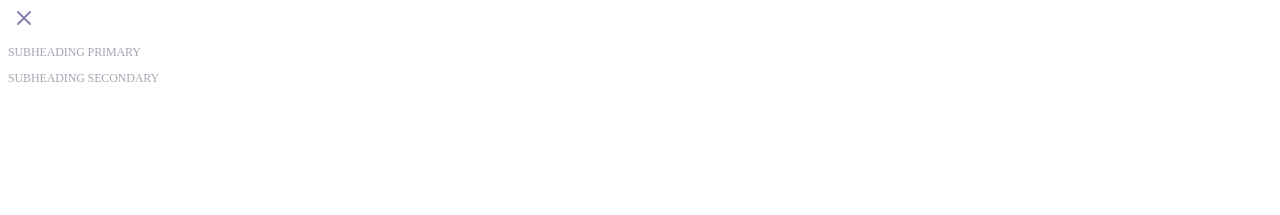
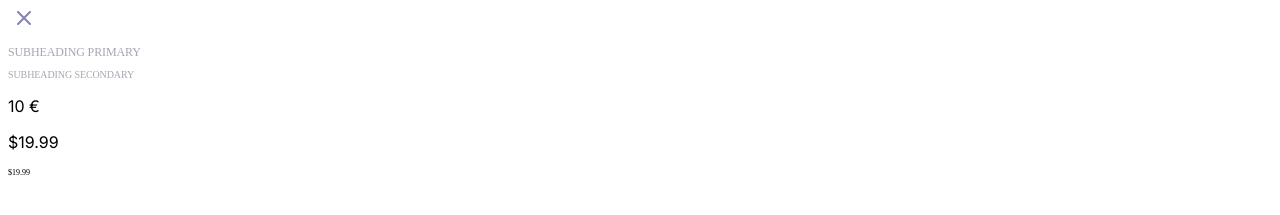
Before and after one commit to JorgeFrias/some-random-react-code, a Next.js app in the folder code-interview-invopop/: page / in a window 1280 px wide. Shown: the part 283-498 px from the top of the page. Built offline with nearby package versions, Linux system fonts and the light colour scheme.

Commit message:
Added the price display element.

```diff
--- a/code-interview-invopop/app/page.tsx
+++ b/code-interview-invopop/app/page.tsx
@@ -16,7 +16,15 @@ import {
 
 import { CloseButton } from "../src/components/buttons/CloseButtonComponent";
 import { HeadingComponent } from "@/components/textElements/HeadingComponent";
-import { SubheadingComponent, SubheadingRole } from "@/components/textElements/SubHeadingComponent";
+import {
+  SubheadingComponent,
+  SubheadingRole,
+} from "@/components/textElements/SubHeadingComponent";
+import {
+  PriceDisplayComponent,
+  Currency,
+  PriceDisplayTraitVariation,
+} from "@/components/textElements/PriceDisplayComponent";
 
 export default function Home() {
   const tmpOnClick = () => {};
@@ -30,10 +38,7 @@ export default function Home() {
           Buy now
         </LargeButton>
 
-        <HeadingComponent
-          tag={"20.00 EUR"}
-        >Heading</HeadingComponent>
-
+        <HeadingComponent tag={"20.00 EUR"}>Heading</HeadingComponent>
 
         <InlineButton role={InlineButtonRole.Primary} onClick={tmpOnClick}>
           Inline button
@@ -64,6 +69,26 @@ export default function Home() {
         <SubheadingComponent role={SubheadingRole.Secondary}>
           Subheading Secondary
         </SubheadingComponent>
+
+        <PriceDisplayComponent
+          price={1000}
+          currency={Currency.EUR}
+          variation={PriceDisplayTraitVariation.Large}
+        />
+
+        <PriceDisplayComponent
+          price={1999}
+          currency={Currency.USD}
+          variation={PriceDisplayTraitVariation.Medium}
+        />
+
+        <div style={{ fontSize: "0.5rem" }}>
+          <PriceDisplayComponent
+            price={1999}
+            currency={Currency.USD}
+            variation={PriceDisplayTraitVariation.Inherited}
+          />
+        </div>
       </div>
     </main>
   );
--- /dev/null
+++ b/code-interview-invopop/src/components/textElements/PriceDisplayComponent.module.scss
@@ -0,0 +1,33 @@
+@import "../../styles/ColorPallete.module.scss";
+@import "../../styles/TextStyles.module.scss";
+
+.price_display {
+  font-family: $font-family;
+  text-transform: uppercase;
+
+  &_large {
+    @extend .price_display;
+
+    color: $color-body-numerals;
+    font-size: 1.25rem;
+    font-style: normal;
+    font-weight: 350;
+    line-height: 1.563rem;
+    letter-spacing: -0.013rem;
+  }
+
+  &_medium {
+    @extend .price_display;
+
+    color: $color-body-numerals;
+    font-size: 1rem;
+    font-style: normal;
+    font-weight: 350;
+    line-height: 1rem;
+    letter-spacing: -0.01rem;
+  }
+
+  &_inherited {
+    @extend .price_display;
+  }
+}
--- /dev/null
+++ b/code-interview-invopop/src/components/textElements/PriceDisplayComponent.tsx
@@ -0,0 +1,93 @@
+"use client";
+
+import React from "react";
+import styles from "./PriceDisplayComponent.module.scss";
+
+/**
+ *  Defines the visual hierarchy of the element.
+ *  Inherited means that the element will inherit the visual hierarchy from the parent.
+ */
+enum TraitVariation {
+  Large,
+  Medium,
+  Inherited,
+}
+
+/**
+ * Defines the available currencies.
+ */
+enum Currency {
+  EUR = "€",
+  USD = "$",
+  GBP = "£",
+}
+
+/**
+ * Returns the classes the element based on the role.
+ */
+const getClassForRole = (role: TraitVariation) => {
+  let buttonClass = styles.button_inline;
+
+  // Set the button class based on the role.
+  switch (role) {
+    case TraitVariation.Large:
+      buttonClass = styles.price_display_primary;
+      break;
+    case TraitVariation.Medium:
+      buttonClass = styles.price_display_secondary;
+      break;
+    case TraitVariation.Inherited:
+      buttonClass = styles.price_display_inherited;
+      break;
+    default:
+      buttonClass = styles.price_display_inherited;
+      break;
+  }
+  return buttonClass;
+};
+
+interface Props {
+  price: number;
+  currency: Currency;
+  variation: TraitVariation;
+}
+
+/**
+ * Defines a standard element that renders price, with different visual hierarchy options.
+ * @param price The price to display, in cents (e.g. 1000 = 10.00EUR)
+ * @param currency The currency to display
+ * @param role The visual hierarchy of the element
+ *
+ * If the price is a whole number, the .00 will be removed, as per the design.
+ */
+const PriceDisplayComponent: React.FC<Props> = ({ price, currency, variation }) => {
+  let formattedPrice: string;
+  // Convert price to decimal and format to 2 decimal places.
+  // + Check if the formatted price is a whole number and remove the .00 if it is
+  if (Number.isInteger(price / 100)) {
+    formattedPrice = (price / 100).toFixed(0);
+  } else {
+    formattedPrice = (price / 100).toFixed(2);
+  }
+
+  return (
+    <p className={getClassForRole(variation)}>
+      {currency === Currency.EUR ? (
+        <>
+          {formattedPrice} {currency}
+        </>
+      ) : (
+        <>
+          {currency}
+          {formattedPrice}
+        </>
+      )}
+    </p>
+  );
+};
+
+export {
+  PriceDisplayComponent,
+  TraitVariation as PriceDisplayTraitVariation,
+  Currency,
+};
--- a/code-interview-invopop/src/components/textElements/SubHeadingComponent.tsx
+++ b/code-interview-invopop/src/components/textElements/SubHeadingComponent.tsx
@@ -23,7 +23,7 @@ const getClassForRole = (role: SubheadingRole) => {
       buttonClass = styles.subheading_primary;
       break;
     case SubheadingRole.Secondary:
-      buttonClass = styles.subheading_primary;
+      buttonClass = styles.subheading_secondary;
       break;
     default:
       buttonClass = styles.subheading_primary;
```
Also changed, not shown: 1 other file (tests, documents, lock files or other folders).
